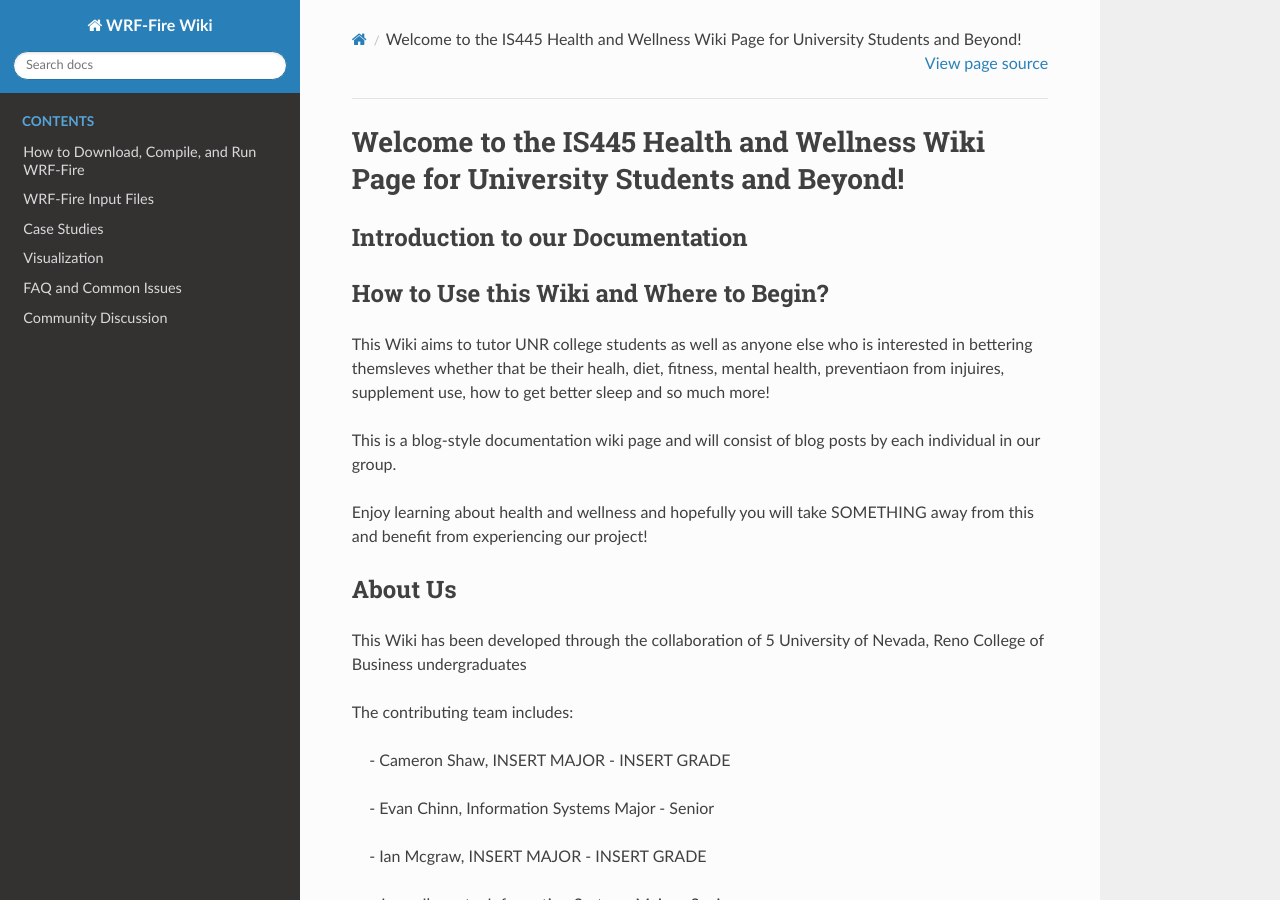
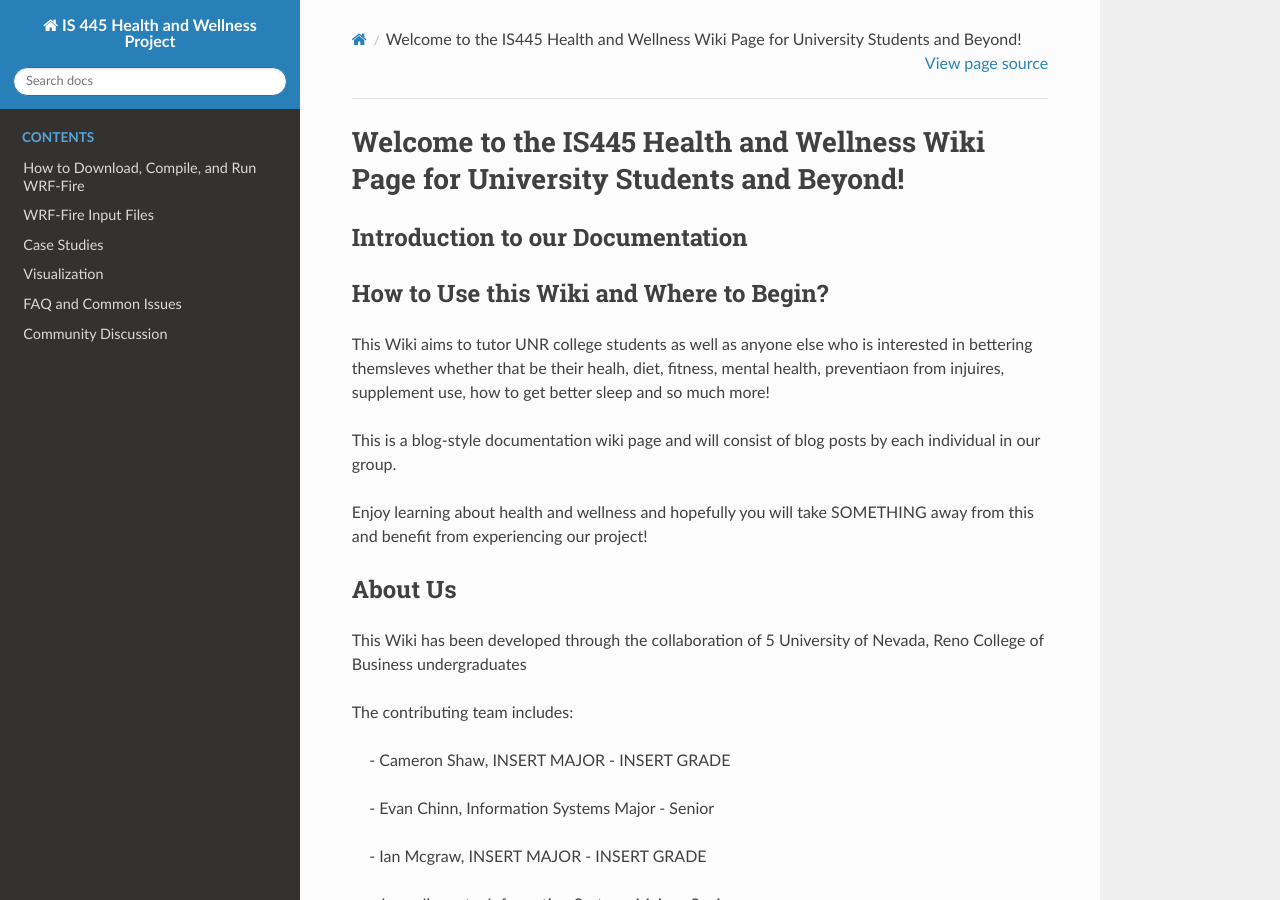
Before and after one commit to evanchinn/IS445Wiki, a Sphinx documentation site: the page built from UNR-WRF-FIRE-main/docs/source/index.rst, in a window 1280 px wide and 900 px high. Built offline with Sphinx 7.4.7 and the Read the Docs theme 2.0.0, drawn with Linux system fonts in a browser that asks for light colours.

Commit message:
Update conf.py

```diff
--- a/UNR-WRF-FIRE-main/docs/source/conf.py
+++ b/UNR-WRF-FIRE-main/docs/source/conf.py
@@ -18,9 +18,9 @@ import sphinx_rtd_theme
 
 # -- Project information -----------------------------------------------------
 
-project = 'WRF-Fire Wiki'
+project = 'IS 445 Health and Wellness Project'
 copyright = '2021'
-author = 'UNR'
+author = 'Cameron Shaw, Evan Chinn, Ian Mcgraw, Jason Ikemoto, Phil Lopez'
 
 # The full version, including alpha/beta/rc tags
 release = '2021'
```
